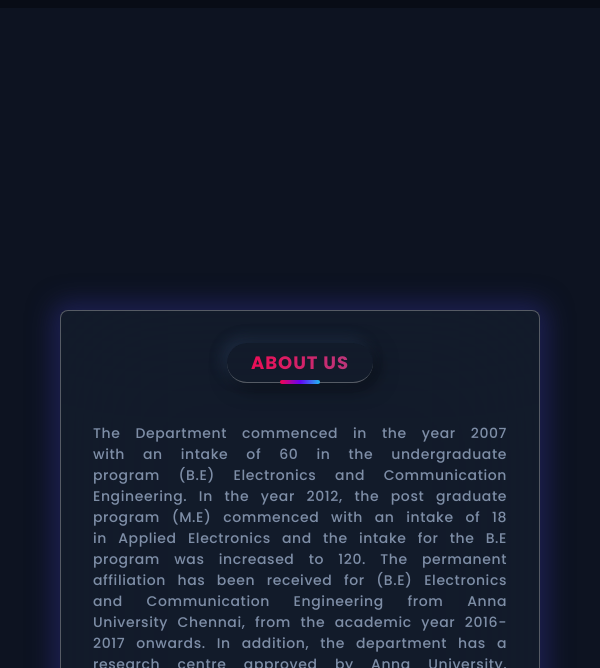
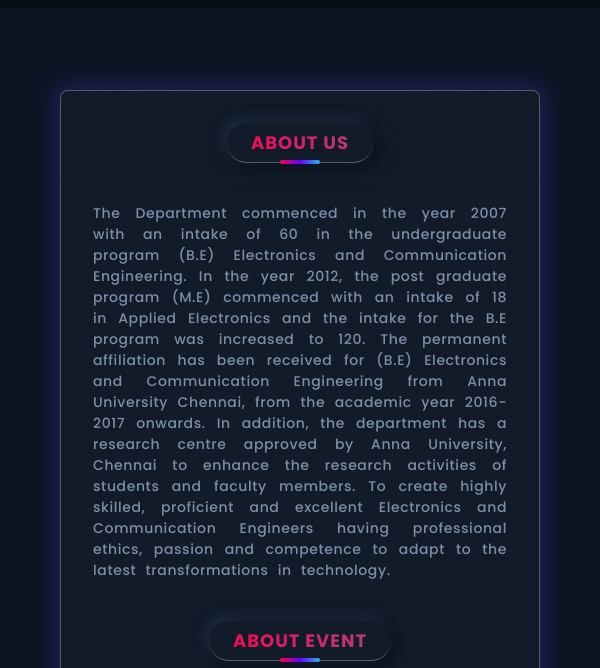
Before and after one commit to codewithmurali/decra, a React (Vite) app: page / in a window 600 px wide. Shown: the part 792-1460 px from the top of the page. Built offline with nearby package versions, Linux system fonts and the light colour scheme; grey boxes are pictures that could not be loaded.

Commit message:
Making lots of changes

```diff
--- a/src/Pages/About/About.module.css
+++ b/src/Pages/About/About.module.css
@@ -29,12 +29,31 @@
   color: #98aac5ce;
 }
 
-@media only screen and (min-width: 300px) and (max-width: 720px) {
+@media only screen and (min-width: 300px) and (max-width: 550px) {
   .about {
-    min-height: 165vh;
+    min-height: 160vh;
     padding-block: 3rem;
   }
   .card {
     padding: 2rem;
   }
 }
+
+@media only screen and (min-width: 550px) and (max-width: 780px) {
+  .about {
+    min-height: 110vh;
+    padding-block: 2rem;
+  }
+  .card {
+    padding: 2rem;
+  }
+}
+@media only screen and (min-width: 780px) and (max-width: 1080px) {
+  .about {
+    min-height: 100vh;
+    padding-block: 3rem;
+  }
+  .card {
+    padding: 2rem;
+  }
+}
```
